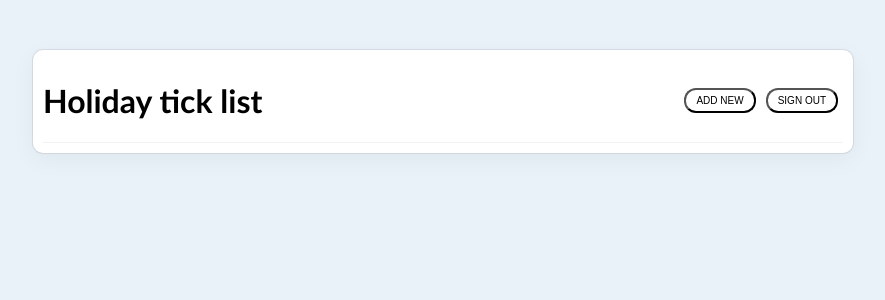
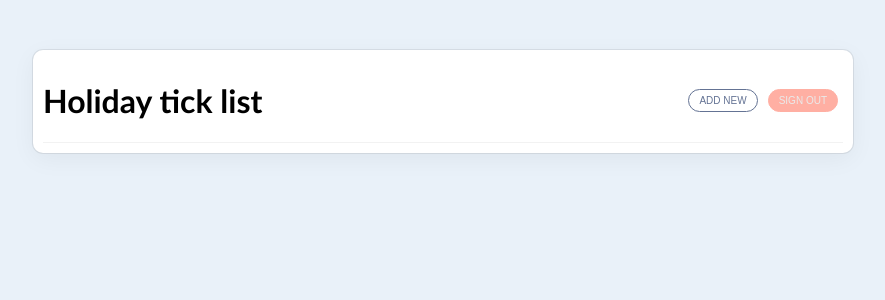
Before and after one commit to Trane7/I-do-you-do, a React (Create React App) app in the folder client/: page / in a window 1280 px wide. Shown: the top 300 px of the page, without its empty margins (197-1082 px from the left). Built offline with nearby package versions, Linux system fonts and the light colour scheme; the HTML template or start-up script is replaced by a standard one.

Commit message:
styled the buttons in CSS

```diff
--- a/client/src/index.css
+++ b/client/src/index.css
@@ -31,6 +31,71 @@ body {
     background-color: transparent;
 }
 
+/* this is for the edit button and having it transparent until it is used */
+.edit {
+    border: 1.5px soild rgb(141, 181, 145);
+    color: rgb(141, 181, 145);
+    background-color: transparent;
+    text-transform: uppercase;
+}
+
+.edit:hover {
+    background-color: rgb(182, 223, 186);
+}
+
+.edit:active {
+    color: rgb(255, 255, 255);
+    background-color: rgb(141, 181, 145);
+}
+
+.delete {
+    border: 1.5px solid rgb(255, 175, 163);
+    color: rgb(255, 175, 163);
+    text-transform: uppercase;
+}
+
+.delete:hover {
+    background-color: rgb(255, 201, 193);
+}
+
+.delete:active {
+    background-color: rgb(255, 175, 163);
+    color: rgb(255, 255, 255);
+}
+
+.create {
+    border: 1.5px solid rgb(100, 115, 148);
+    color: rgb(100, 115, 148);
+    text-transform: uppercase;
+}
+
+.create:hover {
+    background-color: rgb(131, 138, 172);
+}
+
+.create:active {
+    background-color: rgb(100, 115, 148);
+    color: rgb(255, 255, 255);
+}
+
+.signout {
+    border: 1.5px solid rgb(255, 175, 163);
+    background-color: rgb(255, 175, 163) !important;
+    color: rgb(234, 234, 234);
+}
+
+.signout:hover {
+    background-color: rgb(175, 94, 94) !important;
+    border: 1.5px solid rgb(175, 94, 94);
+}
+
+.signout:active {
+    border: 1.5px solid rgb(175, 81, 81) !important;
+    background-color: rgb(175, 81, 81) !important;
+    color: rgb(255, 255, 255);
+}
+
+
 /* List Header Comp */
 .list-header{
     width: 100%;
```
